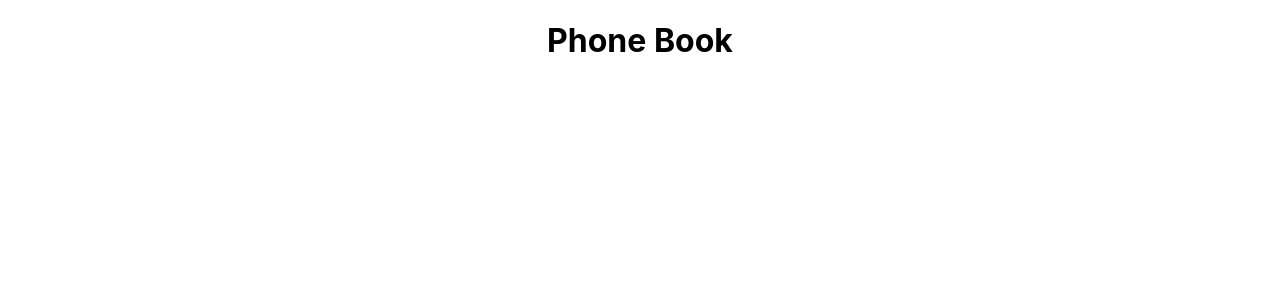
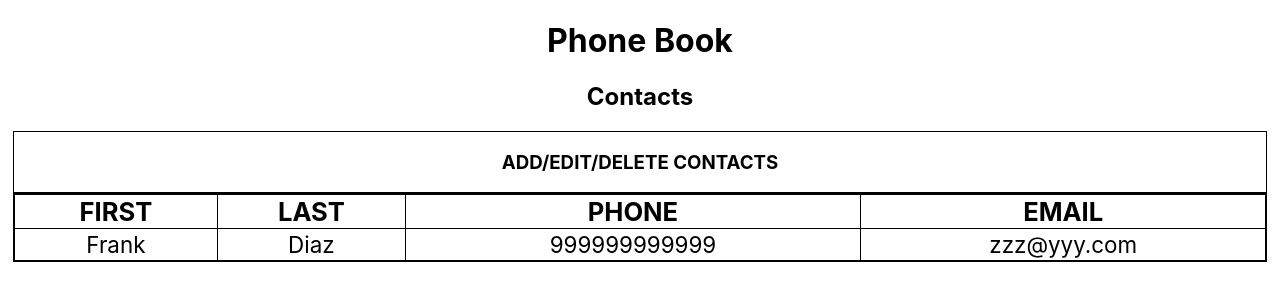
Before and after one commit to StPeteFrank/phonebook-frontend, a React (Create React App) app: page / in a window 1280 px wide. Shown: the top 300 px of the page. Built offline with nearby package versions, Linux system fonts and the light colour scheme.

Commit message:
Initial html and css table

```diff
--- a/src/App.js
+++ b/src/App.js
@@ -7,6 +7,28 @@ function App() {
     <div className="App">
       <div className="TitleContainer">
         <h1>Phone Book</h1>
+        <h2>Contacts</h2>
+      </div>
+      <div className="AddEditDeleteContactsTab">
+        <h3>ADD/EDIT/DELETE CONTACTS</h3>
+      </div>
+      <div className="ContactsContainer">
+        <table className="ContactsTable">
+          <tbody>
+            <tr>
+              <th>FIRST</th>
+              <th>LAST</th>
+              <th>PHONE</th>
+              <th>EMAIL</th>
+            </tr>
+            <tr>
+              <td>Frank</td>
+              <td>Diaz</td>
+              <td>999999999999</td>
+              <td>zzz@yyy.com</td>
+            </tr>
+          </tbody>
+        </table>
       </div>
     </div>
   )
--- a/src/index.css
+++ b/src/index.css
@@ -1,14 +1,52 @@
 body {
   margin: 0;
   padding: 0;
-  font-family: -apple-system, BlinkMacSystemFont, "Segoe UI", "Roboto", "Oxygen",
-    "Ubuntu", "Cantarell", "Fira Sans", "Droid Sans", "Helvetica Neue",
+  font-family: -apple-system, BlinkMacSystemFont, 'Segoe UI', 'Roboto', 'Oxygen',
+    'Ubuntu', 'Cantarell', 'Fira Sans', 'Droid Sans', 'Helvetica Neue',
     sans-serif;
   -webkit-font-smoothing: antialiased;
   -moz-osx-font-smoothing: grayscale;
 }
 
 code {
-  font-family: source-code-pro, Menlo, Monaco, Consolas, "Courier New",
+  font-family: source-code-pro, Menlo, Monaco, Consolas, 'Courier New',
     monospace;
 }
+.AddEditDeleteContactsTab {
+  margin-left: 1vw;
+  margin-right: 1vw;
+  border: 1px solid black;
+}
+.ContactsContainer {
+  justify-content: space-evenly;
+  margin-left: 1vw;
+  margin-right: 1vw;
+  border: 1px solid black;
+  border-spacing: none;
+  /* position: relative; */
+  margin-bottom: 33vh;
+}
+.ContactsTable {
+  width: 100%;
+}
+table,
+tr,
+td,
+th {
+  justify-content: space-evenly;
+  border-collapse: collapse;
+  border-spacing: none;
+  border: 1px solid black;
+}
+tr {
+  justify-content: space-evenly;
+  height: 2em;
+}
+td {
+  font-size: 1.75vh;
+  font-size: 1.75vw;
+}
+th {
+  font-size: 2vh;
+  font-size: 2vw;
+}
```
